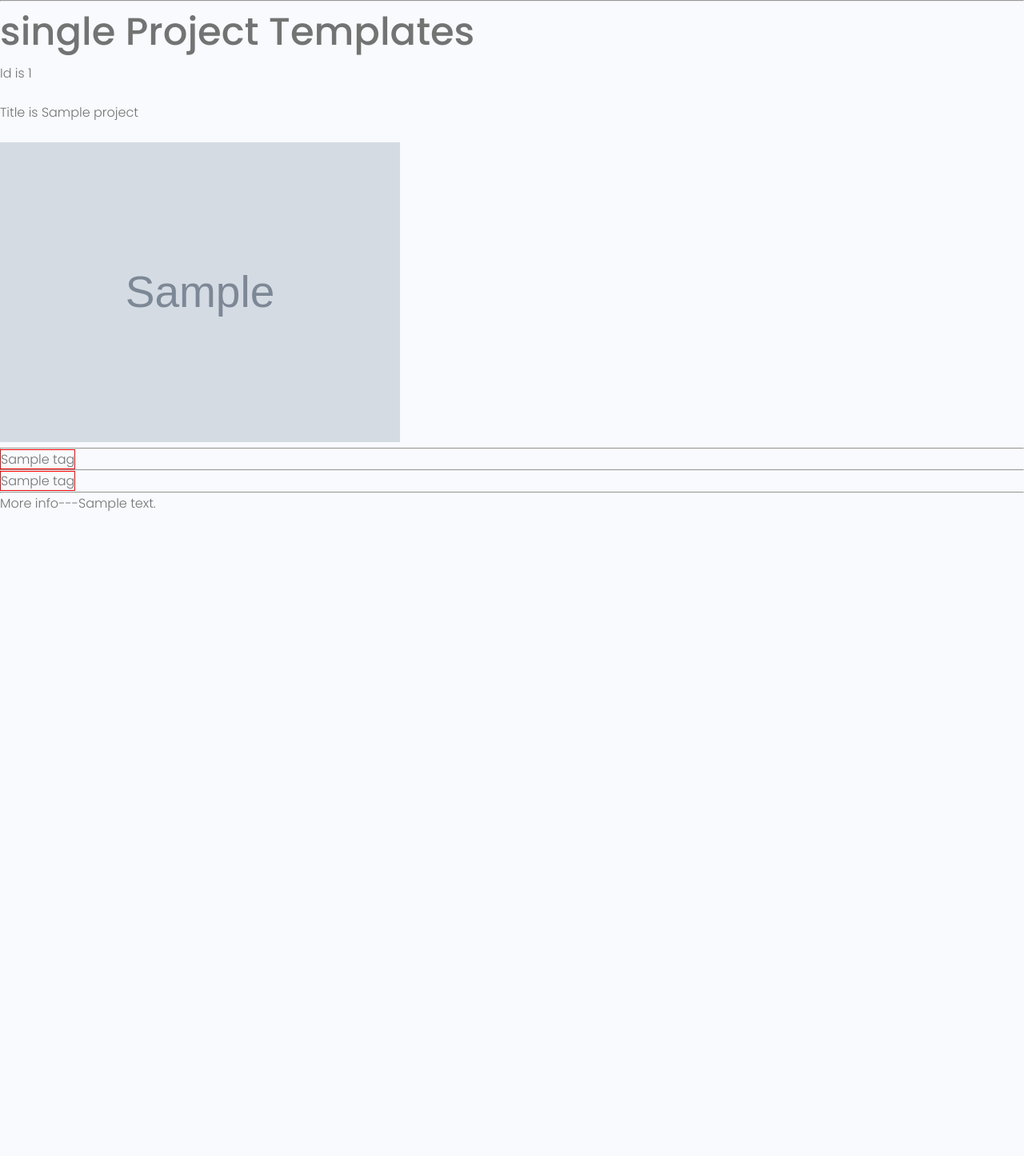
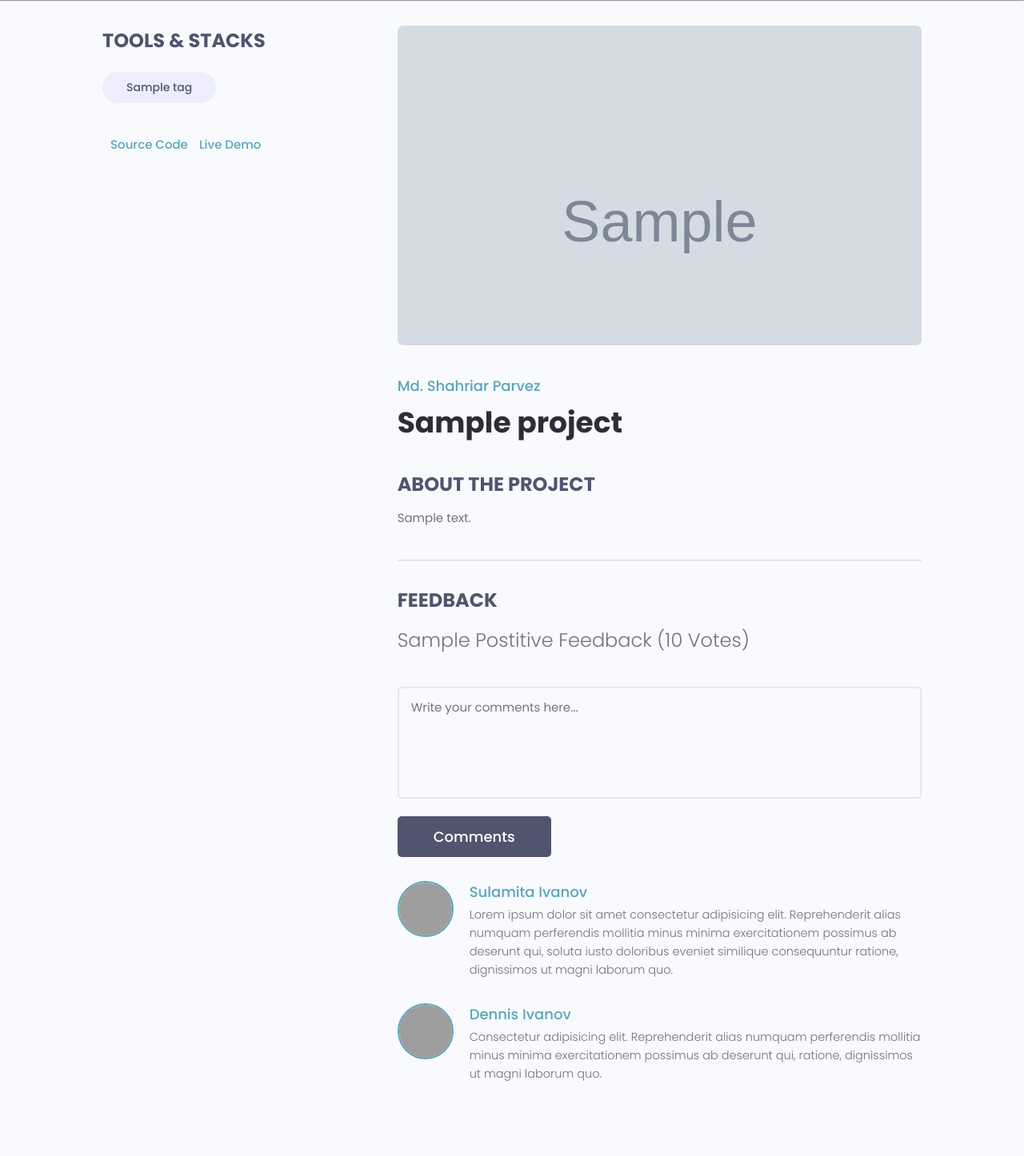
Before and after one commit to RahulAlladi/testproject1, a Django app: template projects/templates/projects/single-project.html in a window 1280 px wide. Shown: the part 106-1552 px from the top of the page at 80% size. Before the commit the page ends 745 px from the top, so only its background shows below. Run offline with Django 3.2, Linux system fonts and the light colour scheme; the template is opened without the code that fills it: most values are stand-ins (such as "Sample title", 1, 10 or a date in 2020); grey boxes marked "Sample" are stand-in pictures; some libraries are stand-ins or nearby versions; grey boxes are pictures that could not be loaded.

Commit message:
commit 6

```diff
--- a/projects/forms.py
+++ b/projects/forms.py
@@ -1,7 +1,9 @@
 from django.forms import ModelForm
+from django import forms
 from .models import Project
 
 class ProjectForm(ModelForm):
     class Meta:
         model = Project
         fields = ['title','featured_image' ,'demo_link','description','source_link','tags']
+        widgets={'tags': forms.CheckboxSelectMultiple(),}
--- a/projects/templates/projects/single-project.html
+++ b/projects/templates/projects/single-project.html
@@ -1,20 +1,86 @@
 {% extends 'main.html' %}
 {% block content %}
-<h1>single Project Templates</h1>
-<p>Id is {{project.id}}</p>
-<br>
-<p>Title is {{project.title}}</p>
-<br>
-<img style="max-width: 500px;" src="{{project.featured_image.url}}">
-<hr>
-{% for tag in tags %}
-    <span style="border:1px solid red">{{tag}}</span>
-{% endfor %}
-<hr>
-{% for tag in project.tags.all %}
-    <span style="border:1px solid red">{{tag}}</span>
-{% endfor %}
-<hr>
+<main class="singleProject my-md">
+    <div class="container">
+      <div class="layout">
+        <div class="column column--1of3">
+          <h3 class="singleProject__subtitle">Tools & Stacks</h3>
+          <div class="singleProject__toolStack">
+            {% for tag in project.tags.all %}
+            <span class="tag tag--pill tag--sub tag--lg">
+              <small>{{tag}}</small>
+            </span>
+            {% endfor %}
+          </div>
 
-<p>More info---{{project.description}}</p>
+          {% if project.source_link %}
+          <a class="singleProject__liveLink" href="{{ project.source_link }}" target="_blank"><i class="im im-external-link"></i>Source Code
+          </a>
+          {% endif %}
+
+          {% if project.demo_link %}
+          <a class="singleProject__liveLink" href="{{ project.demo_link }}" target="_blank"><i class="im im-external-link"></i>Live Demo
+          </a>
+          {% endif %}
+
+
+        </div>
+        <div class="column column--2of3">
+          <img class="singleProject__preview" src="{{project.featured_image.url}}" alt="portfolio thumbnail" />
+          <a href="profile.html" class="singleProject__developer">Md. Shahriar Parvez</a>
+          <h2 class="singleProject__title">{{project.title}} </h2>
+          <h3 class="singleProject__subtitle">About the Project</h3>
+          <div class="singleProject__info">
+            {{project.description}}
+          </div>
+
+          <div class="comments">
+            <h3 class="singleProject__subtitle">Feedback</h3>
+            <h5 class="project--rating">
+                {{project.vote_ratio}} Postitive Feedback ({{project.vote_total}} Vote{{project.vote_total|pluralize:"s"}})
+            </h5>
+
+            <form class="form" action="#" method="POST">
+              <!-- Textarea -->
+              <div class="form__field">
+                <label for="formInput#textarea">Comments: </label>
+                <textarea class="input input--textarea" name="message" id="formInput#textarea"
+                  placeholder="Write your comments here..."></textarea>
+              </div>
+              <input class="btn btn--sub btn--lg" type="submit" value="Comments" />
+            </form>
+            <div class="commentList">
+              <div class="comment">
+                <a href="profile.html">
+                  <img class="avatar avatar--md"
+                    src="https://pbs.twimg.com/profile_images/1335382240931368961/b3wSZKj4_400x400.jpg" alt="user" />
+                </a>
+                <div class="comment__details">
+                  <a href="profile.html" class="comment__author">Sulamita Ivanov</a>
+                  <p class="comment__info">
+                    Lorem ipsum dolor sit amet consectetur adipisicing elit. Reprehenderit alias numquam perferendis
+                    mollitia minus minima exercitationem possimus ab deserunt qui, soluta iusto doloribus eveniet
+                    similique consequuntur ratione, dignissimos ut magni laborum quo.
+                  </p>
+                </div>
+              </div>
+              <div class="comment">
+                <a href="profile.html">
+                  <img class="avatar avatar--md" src="https://avatars.githubusercontent.com/u/33843378" alt="user" />
+                </a>
+                <div class="comment__details">
+                  <a href="profile.html" class="comment__author">Dennis Ivanov</a>
+                  <p class="comment__info">
+                    Consectetur adipisicing elit. Reprehenderit alias numquam perferendis mollitia minus minima
+                    exercitationem possimus ab deserunt qui, ratione, dignissimos ut magni laborum quo.
+                  </p>
+                </div>
+              </div>
+            </div>
+          </div>
+        </div>
+      </div>
+    </div>
+    </div>
+  </main>
 {% endblock content %}
```
Also changed, not shown: projects/templates/projects/project_form.html (+21 -6 lines), projects/templates/projects/projects.html (+54 -40 lines), templates/form-template.html (added, +80 -0 lines), db.sqlite3.
